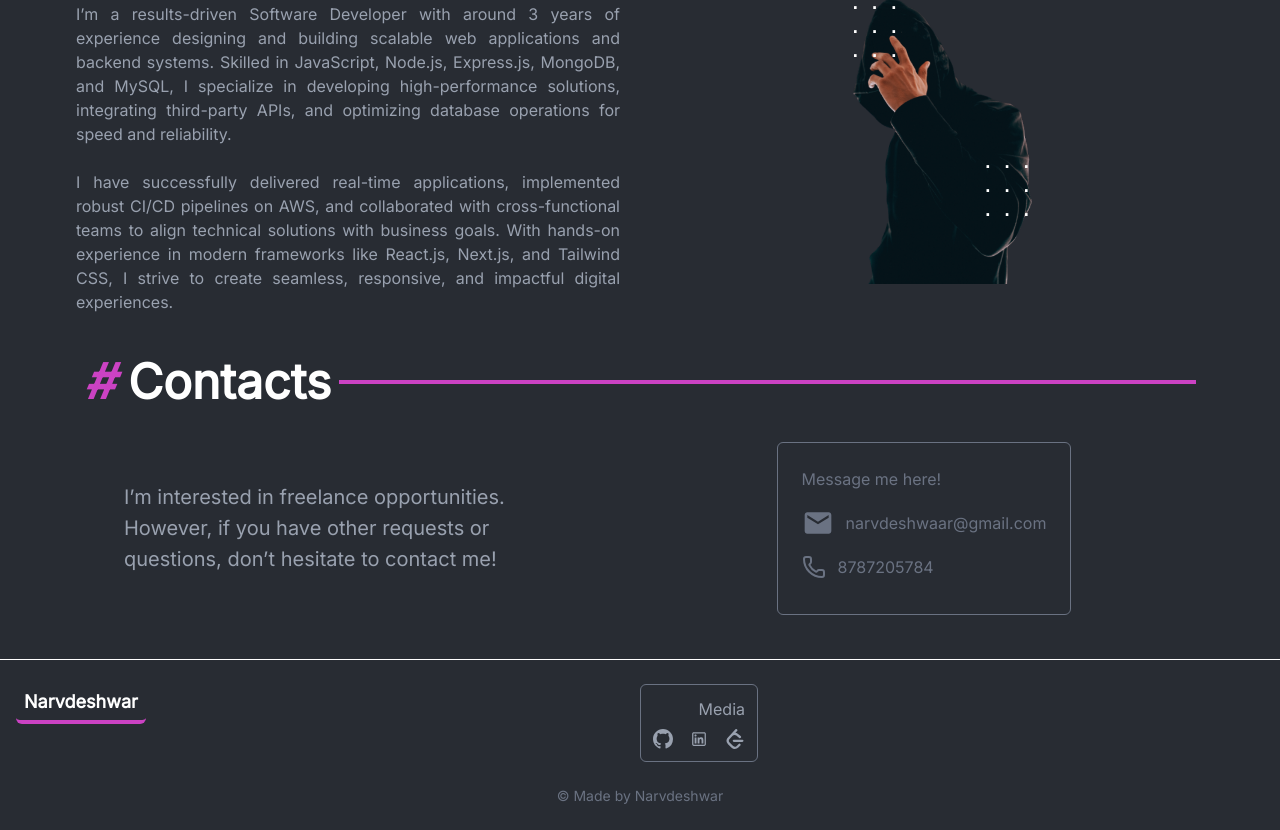
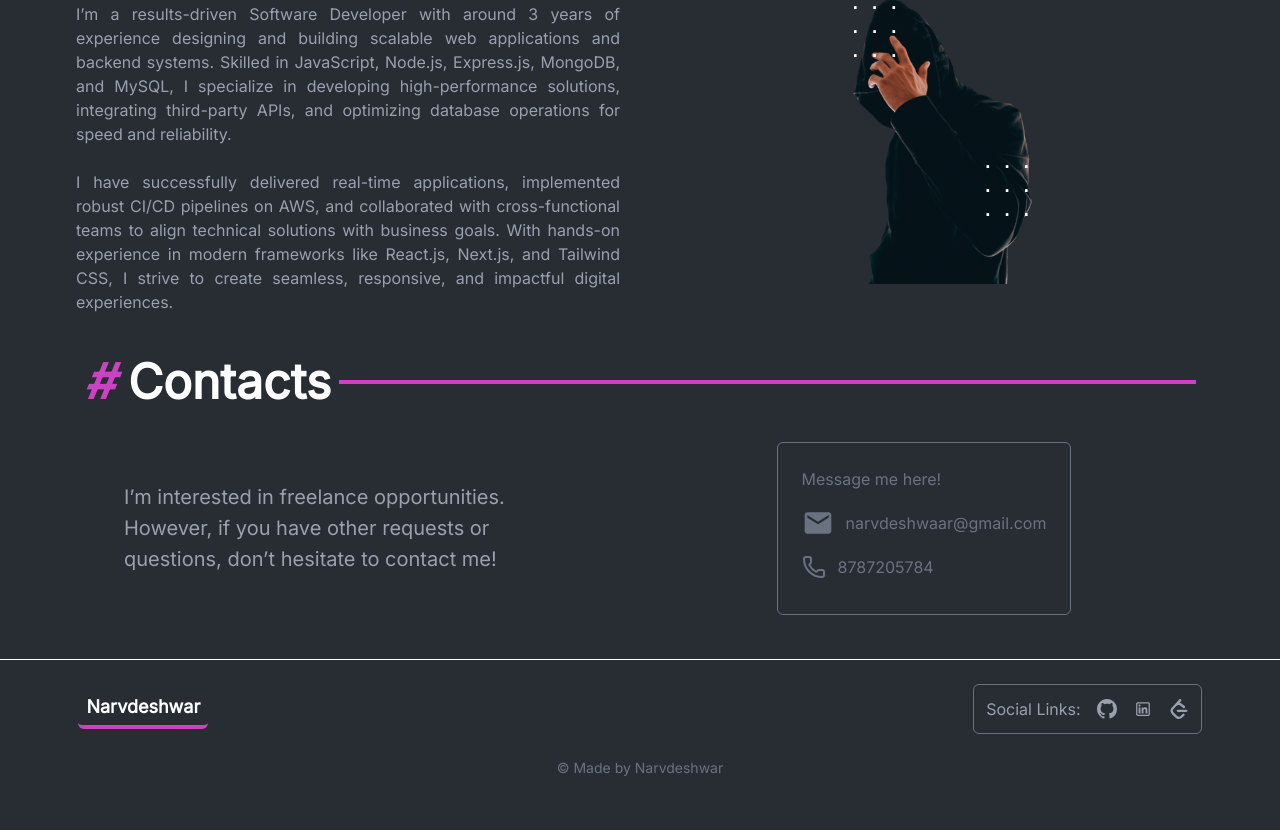
Before and after one commit to Narvdeshwar/portfolio, a React (Vite) app: page / in a window 1280 px wide. Shown: the part 1750-2580 px from the top of the page. After the commit the page ends 2552 px from the top, so only its background shows below. Built offline with nearby package versions, Linux system fonts and the light colour scheme.

Commit message:
fix the footer layout

```diff
--- a/src/components/layout/Footer.jsx
+++ b/src/components/layout/Footer.jsx
@@ -5,7 +5,7 @@ import { SiLeetcode } from "react-icons/si";
 function Footer() {
   return (
     <div className="border-t mt-6 px-4 py-6">
-      <div className="grid grid-cols-1 md:grid-cols-2 gap-y-6 place-items-center md:place-items-start">
+      <div className="flex flex-col md:flex-row md:items-center md:justify-between gap-6 w-[90%] mx-auto">
         {/* Left Section */}
         <div className="text-center md:text-left">
           <p className="border-b-4 inline-block px-2 py-1 border-[#cb42c3] rounded-md text-lg font-semibold">
@@ -14,9 +14,9 @@ function Footer() {
         </div>
 
         {/* Right Section */}
-        <div className="flex flex-col items-center md:items-end border border-gray-500 p-3 rounded-md gap-2 text-gray-400 w-fit">
-          <p className="font-medium">Media</p>
-          <div className="flex gap-4 text-xl">
+        <div className="flex flex-col md:flex-row md:items-center md:gap-4 border border-gray-500 p-3 rounded-md text-gray-400">
+          <p className="font-medium text-center md:text-left">Social Links:</p>
+          <div className="flex gap-4 text-xl justify-center md:justify-start">
             <a
               href="#"
               target="_blank"
```
